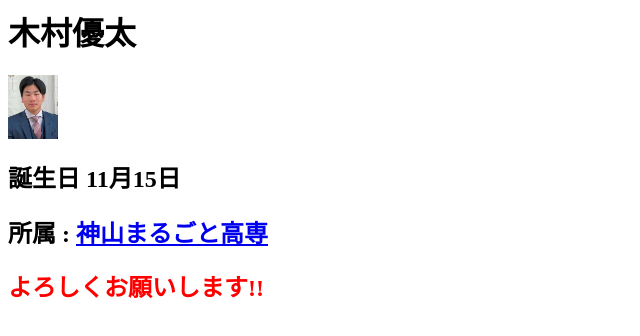
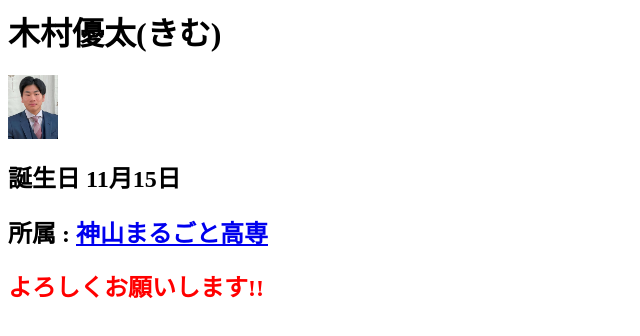
Before and after one commit to KMC-Y-Kimura/Website-Intro, a plain HTML site: page index.html in a window 1280 px wide. Shown: the whole page, without its empty margins (0-640 px from the left). Drawn offline with Linux system fonts and the light colour scheme.

Commit message:
Update index.html

```diff
--- a/index.html
+++ b/index.html
@@ -1,4 +1,4 @@
-<h1>木村優太</h1>
+<h1>木村優太(きむ)</h1>
 <img src="Face-image.jpeg" width=50>
 <h2>誕生日  11月15日</h2>
 <h2>所属 :  <a href="https://kamiyama.ac.jp">神山まるごと高専</a></h2>
```
